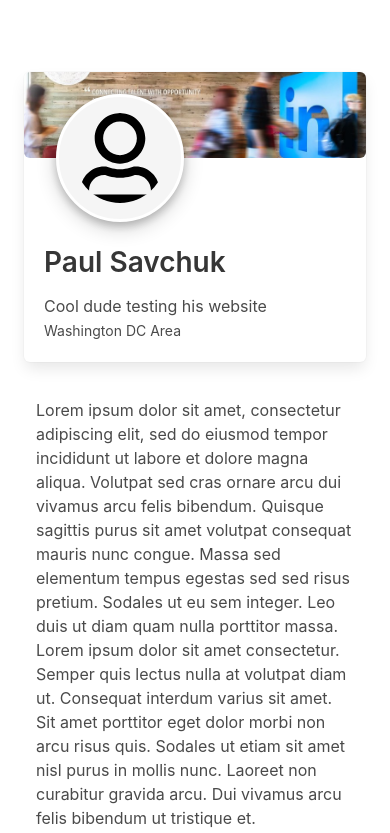
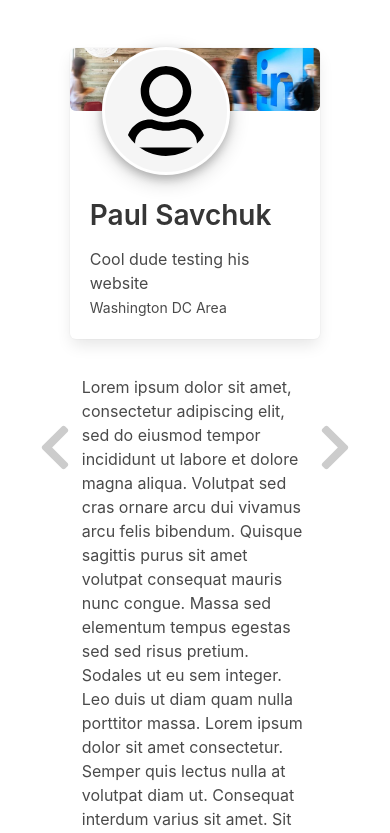
Before and after one commit to psavchuk/psavchuk.github.io, a website: page index.html in a window 390 px wide. Shown: the top 833 px of the page. Drawn offline with Linux system fonts and the light colour scheme.

Commit message:
Fixed layout

```diff
--- a/index.html
+++ b/index.html
@@ -10,15 +10,15 @@
   </head>
   <body>
       <section class="section">
-        <div class="columns">
+        <div class="columns is-mobile">
             <div class="column">
-                <div style="position: fixed; margin-top: 20%; padding-left: 20%">
-                    <figure class="image is-32x32">
+                <div>
+                    <figure class="image is-32x32" style="position: fixed; left: 10%; top: 50%;">
                         <input class="nextpage" type="image" onclick="pagenext('index.html')" src="images/chevron-left-solid.svg">
                     </figure>
                 </div>
             </div>
-            <div class="column is-two-fifths">
+            <div class="column is-three-quarters-mobile is-two-fifths-desktop">
                 <div class="box">
                     <!--Banner Image-->
                     <div class="banner">
@@ -54,8 +54,8 @@
                 </div>
             </div>
             <div class="column">
-                <div style="position: fixed; margin-top: 20%; padding-right: 20%">
-                    <figure class="image is-32x32">
+                <div>
+                    <figure class="image is-32x32" style="position: fixed; top: 50%; right:10%">
                         <input class="nextpage" type="image" onclick="pagenext('testpage.html')" src="images/chevron-right-solid.svg">
                     </figure>
                 </div>
--- a/script.js
+++ b/script.js
@@ -1,5 +1,5 @@
 var body = document.body;
-var duration = 750;
+var duration = 1250;
 
 function pagenext(pagename)
 {
```
Also changed, not shown: testpage.html (+4 -4 lines).
